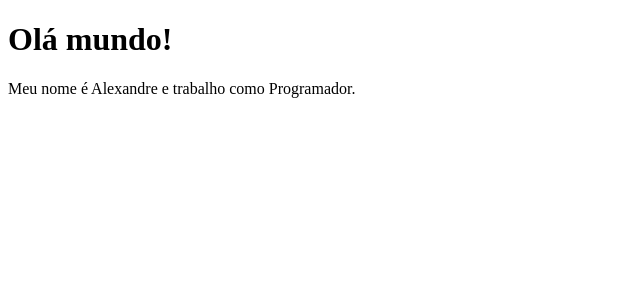
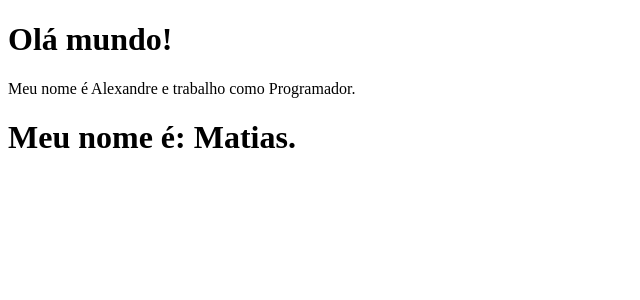
Before and after one commit to alexandresantosrn/VueProject, a Vue app in the folder 3_vue_project/: page / in a window 1280 px wide. Shown: the top 300 px of the page, without its empty margins (0-640 px from the left). Built offline with nearby package versions, Linux system fonts and the light colour scheme.

Commit message:
Melhorando hooks

```diff
--- a/3_vue_project/src/App.vue
+++ b/3_vue_project/src/App.vue
@@ -1,14 +1,19 @@
 <template>
-  <PrimeiroComponente />
+  <div>
+    <PrimeiroComponente />
+    <LifeCycle />
+  </div>
 </template>
 
 <script>
 import PrimeiroComponente from './components/PrimeiroComponente.vue';
+import LifeCycle from './components/LifeCycle.vue';
 
 export default {
   name: 'App',
   components: {
-    PrimeiroComponente
+    PrimeiroComponente,
+    LifeCycle
   }
 }
 </script>
--- /dev/null
+++ b/3_vue_project/src/components/LifeCycle.vue
@@ -0,0 +1,24 @@
+<template>
+    <h1>Meu nome é: {{ nome }}.</h1>
+</template>
+
+<script>
+export default {
+    name: 'LifeCycle',
+    data() {
+        return{
+            nome: 'Sei lá!!'
+        }
+    },
+    created() {
+        setTimeout(() => {
+            this.nome = 'Matias'
+        }, 2000);
+    },
+    mounted() {
+        setTimeout(() => {
+            this.nome = 'Pedro'
+        }, 1000);
+    }
+}
+</script>
--- a/3_vue_project/src/components/PrimeiroComponente.vue
+++ b/3_vue_project/src/components/PrimeiroComponente.vue
@@ -14,6 +14,5 @@
             profissao: "Programador"
         }
     }
-
 }
 </script>
```
